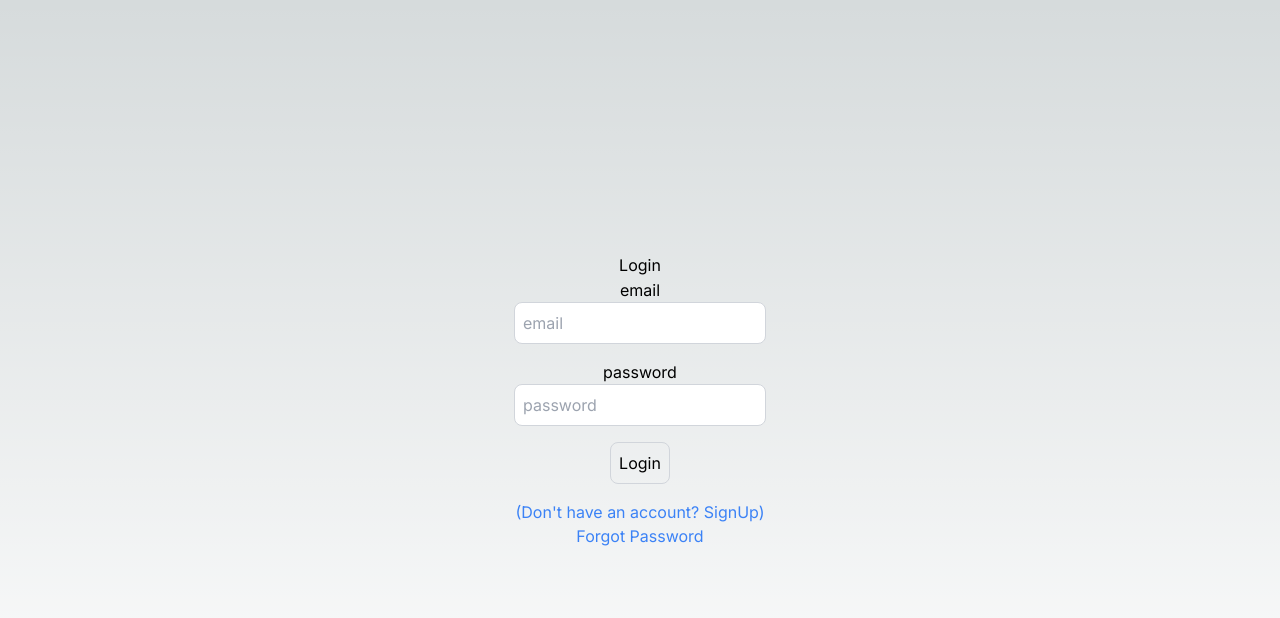
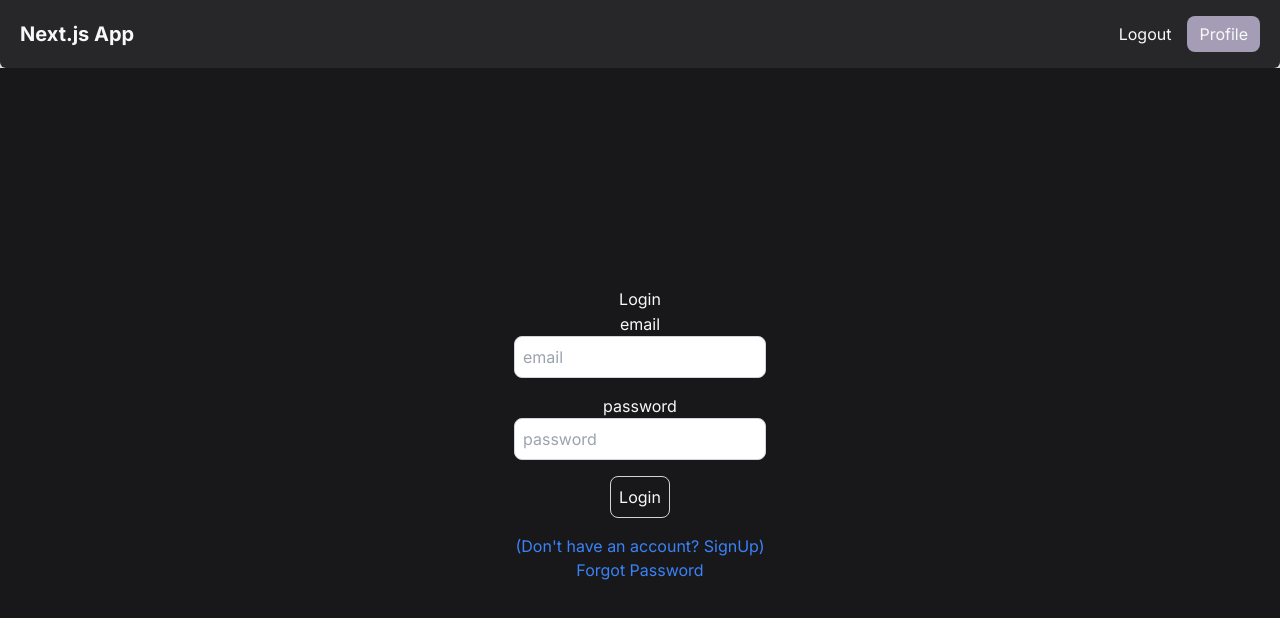
Before and after one commit to limeiscool/next-appwrite-tut, a Next.js app: page /login in a window 1280 px wide. Shown: the top 618 px of the page. Built offline with nearby package versions, Linux system fonts and the light colour scheme.

Commit message:
feat: overall theme change / layout changes

```diff
--- a/src/app/layout.tsx
+++ b/src/app/layout.tsx
@@ -1,6 +1,7 @@
 import type { Metadata } from "next";
 import { Inter } from "next/font/google";
 import "./globals.css";
+import NavBar from "../components/NavBar";
 
 const inter = Inter({ subsets: ["latin"] });
 
@@ -16,7 +17,15 @@ export default function RootLayout({
 }>) {
   return (
     <html lang="en">
-      <body className={inter.className}>{children}</body>
+      <body className={inter.className}>
+        <div className="text-rum-50 min-h-screen grid grid-rows-[auto_1fr]">
+          <NavBar />
+          <div className="bg-zinc-900 flex justify-center align-middle">
+            {children}
+          </div>
+
+        </div>
+      </body>
     </html>
   );
 }
--- a/src/app/login/page.tsx
+++ b/src/app/login/page.tsx
@@ -21,7 +21,7 @@ export default function LoginPage() {
       const res = await axios.post('/api/users/login', user);
       console.log("👀 A user has logged in!")
       toast.success("😊 Login successful!", res.data)
-      router.push("/profile");
+      router.push("/");
     } catch (error:any) {
       console.log("Login error: ", error.message);
       toast.error(error.message);
@@ -39,7 +39,7 @@ export default function LoginPage() {
   }, [user])
 
   return (
-    <div className="flex flex-col items-center justify-center min-h-screen py-2">
+    <div className="flex flex-col items-center justify-center py-2">
       <h1>Login</h1>
       <hr />
       <label htmlFor="email">email</label>
--- a/src/app/page.tsx
+++ b/src/app/page.tsx
@@ -1,43 +1,18 @@
 "use client";
 
-import Link from 'next/link';
-import { useRouter } from 'next/navigation';
-import axios from 'axios';
-import toast, { Toaster } from 'react-hot-toast';
+
 
 
 
 
 export default function Home() {
-  const router = useRouter();
-  const logout = async () => {
-    try {
-      await axios.get('/api/users/logout');
-      toast.success('Logout successful! 👋')
-      router.push('/login');
-    } catch (error:any) {
-      console.log("Logout error: ", error.message);
-      toast.error(error.message);
-    }
-  }
+
   return (
-    <div className="bg-gray-100 min-h-screen">
-      <nav className="bg-blue-500 p-4">
-        <div className="max-w-4xl mx-auto flex justify-between items-center">
-          <div className="text-white font-bold text-xl">Next.js App</div>
-          <div>
-            <Link href="/profile" className="text-white hover:text-gray-200 mr-4">Profile</Link>
-            <button onClick={logout} className="text-white hover:text-gray-200">Logout</button>
-          </div>
-        </div>
-      </nav>
-
-      <main className="max-w-4xl mx-auto my-8">
-        <h1 className="text-3xl font-bold mb-4">Welcome to Next.js</h1>
-        <p className="text-lg text-gray-600 mb-8">Build something amazing!</p>
-        {/* Your main content here */}
-      </main>
-      <Toaster />
+    <div className="w-screen px-8">
+        <p className="text-lg text-white py-8">
+          Thoughts, Questions , or just need a reminder? Leave yourself a note below! 😊
+        </p>
+        <div className="bg-zinc-800 h-1" />
     </div>
   );
 }
--- a/src/app/profile/[id]/page.tsx
+++ b/src/app/profile/[id]/page.tsx
@@ -1,6 +1,6 @@
 export default function IdPage({params} : any) {
   return (
-    <div className="flex flex-col items-center justify-center min-h-screen py-2">
+    <div className="flex flex-col items-center justify-center py-2">
       <h1>Profile</h1>
       <hr />
       <p>Profile Page {params.id}</p>
--- a/src/app/profile/page.tsx
+++ b/src/app/profile/page.tsx
@@ -28,7 +28,7 @@ export default function ProfilePage() {
     setdata(res.data.profile._id);
   }
   return (
-    <div className="flex flex-col items-center justify-center min-h-screen py-2">
+    <div className="flex flex-col items-center justify-center py-2">
       <h1>Profile</h1>
       <hr />
       <p>Profile Page</p>
--- /dev/null
+++ b/src/components/NavBar.tsx
@@ -0,0 +1,40 @@
+"use client";
+import Link from "next/link"
+import React from "react";
+import { useRouter } from "next/navigation";
+import axios from "axios";
+import toast, { Toaster } from "react-hot-toast";
+
+
+
+export default function NavBar() {
+
+  const router = useRouter();
+  const logout = async () => {
+    try {
+      await axios.get('/api/users/logout');
+      toast.success('Logout successful! 👋')
+      router.push('/login');
+    } catch (error:any) {
+      console.log("Logout error: ", error.message);
+      toast.error(error.message);
+    }
+  }
+  return (
+
+      <nav className="bg-zinc-800 py-5 flex justify-center align-middle rounded-b-md">
+        <div className="flex justify-between items-center w-screen px-5">
+          <div className="text-white font-bold text-xl">
+            <Link href="/" className="text-rum-50 hover:text-rum-200">
+            Next.js App
+            </Link>
+          </div>
+          <div>
+            <button onClick={logout} className="text-rum-50 hover:text-gray-200">Logout</button>
+            <Link href="/profile" className="text-rum-50 ml-4 rounded-lg py-2 px-3 bg-rum-500 hover:bg-rum-600">Profile</Link>
+            <Toaster />
+          </div>
+        </div>
+      </nav>
+  )
+}
--- a/tailwind.config.ts
+++ b/tailwind.config.ts
@@ -13,6 +13,22 @@ const config: Config = {
         "gradient-conic":
           "conic-gradient(from 180deg at 50% 50%, var(--tw-gradient-stops))",
       },
+      colors: {
+        'rum': {
+            '50': '#f8f8fa',
+            '100': '#f2f2f5',
+            '200': '#e8e7ed',
+            '300': '#d6d3df',
+            '400': '#bfbacb',
+            '500': '#a59db5',
+            '600': '#9185a2',
+            '700': '#7a6e8a',
+            '800': '#6a5f78',
+            '900': '#584f63',
+            '950': '#393441',
+        },
+
+      },
     },
   },
   plugins: [],
```
